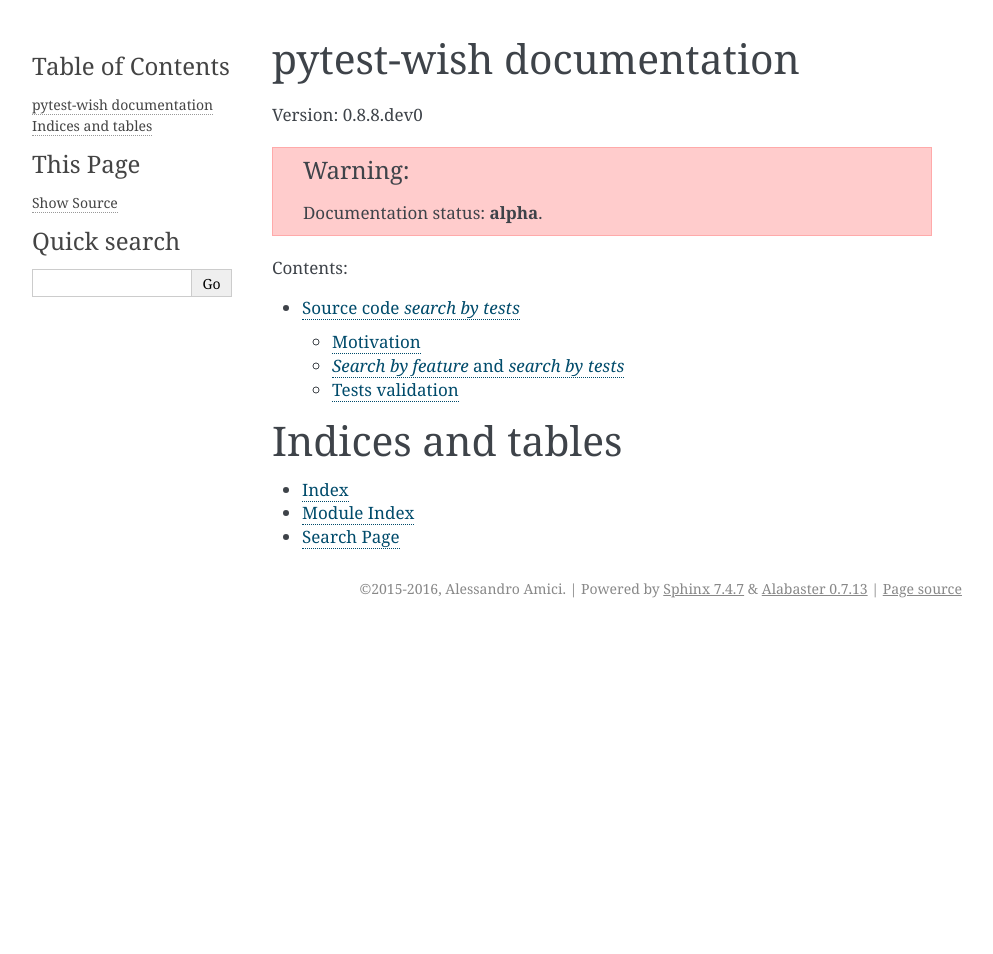
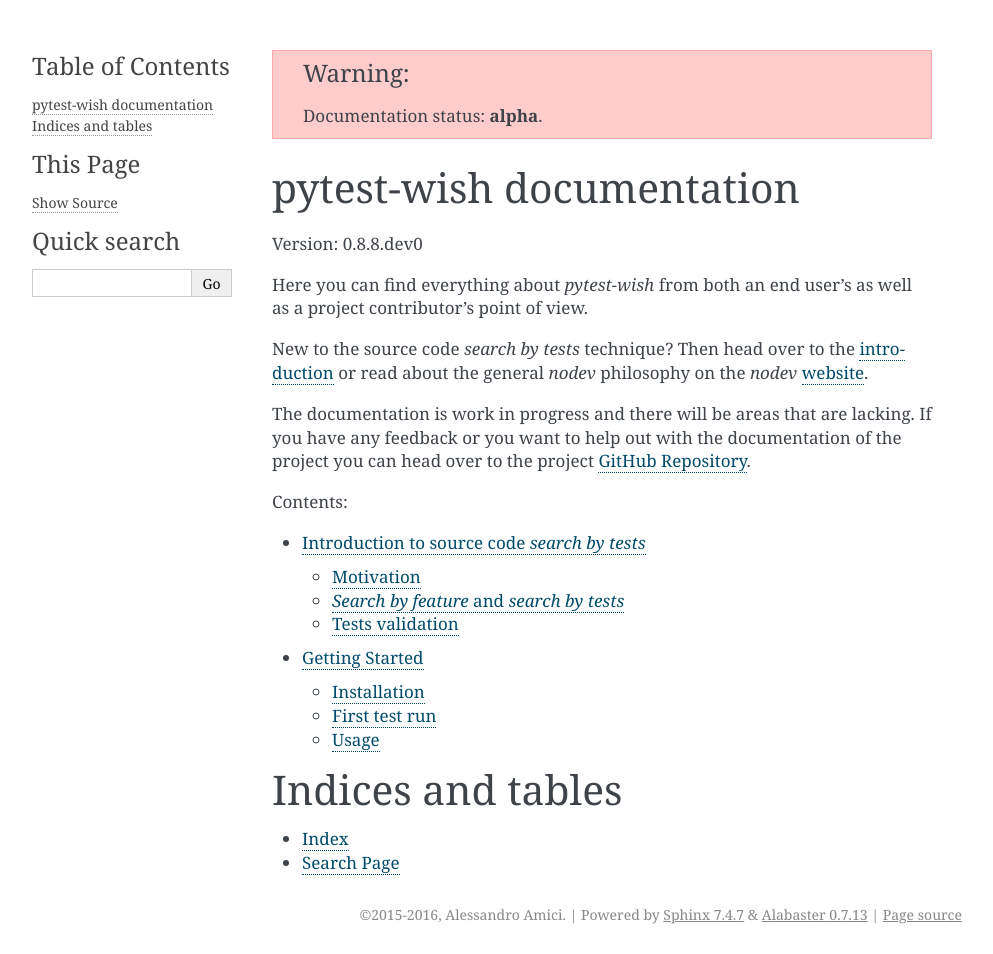
Before and after one commit to nodev-io/pytest-nodev, a Sphinx documentation site: the page built from docs/index.rst, in a window 1280 px wide. Shown: the whole page, without its empty margins (148-1141 px from the left). Built offline with Sphinx 7.4.7, drawn with Linux system fonts in a browser that asks for light colours; before the commit the page ends 900 px from its top, so only the background shows below that.

Commit message:
Add docs intro and getting-started.

```diff
--- a/README.rst
+++ b/README.rst
@@ -65,7 +65,7 @@
 Usage
 -----
 
-The plugin adds the following options to pytest::
+The plugin adds the following options to pytest command line::
 
     wish:
       --wish-from-stdlib    Collects objects form the Python standard library.
--- a/docs/index.rst
+++ b/docs/index.rst
@@ -1,10 +1,27 @@
+
+.. warning:: Documentation status: **alpha**.
 
 pytest-wish documentation
 =========================
 
 Version: |release|
 
-.. warning:: Documentation status: **alpha**.
+Here you can find everything about *pytest-wish*
+from both an end user's as well as a project contributor's point of view.
+
+New to the source code *search by tests* technique?
+Then head over to the `introduction`_ or
+read about the general *nodev* philosophy on the *nodev* `website`_.
+
+The documentation is work in progress and there will be areas that are
+lacking.  If you have any feedback or you want to help out with the
+documentation of the project you can head over to the project
+`GitHub Repository`_.
+
+.. _`introduction`: ./search-by-tests.html
+.. _`website`: http://nodev.io
+.. _`GitHub Repository`: https://github.com/alexamici/pytest-wish
+
 
 Contents:
 
@@ -12,10 +29,10 @@
     :maxdepth: 2
 
     search-by-tests
+    getting-started
 
 Indices and tables
 ==================
 
 * :ref:`genindex`
-* :ref:`modindex`
 * :ref:`search`
--- a/docs/search-by-tests.rst
+++ b/docs/search-by-tests.rst
@@ -1,8 +1,8 @@
 
 .. warning:: Documentation status: **alpha**.
 
-Source code *search by tests*
------------------------------
+Introduction to source code *search by tests*
+---------------------------------------------
 
 
 Motivation
```
Also changed, not shown: docs/getting-started.rst (added, +87 -0 lines).
